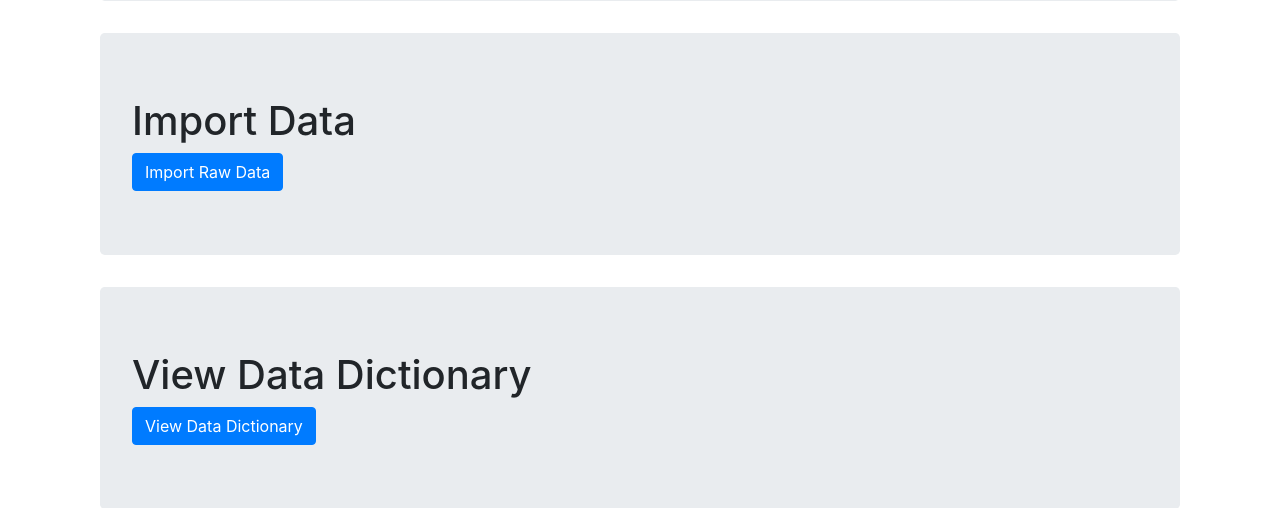
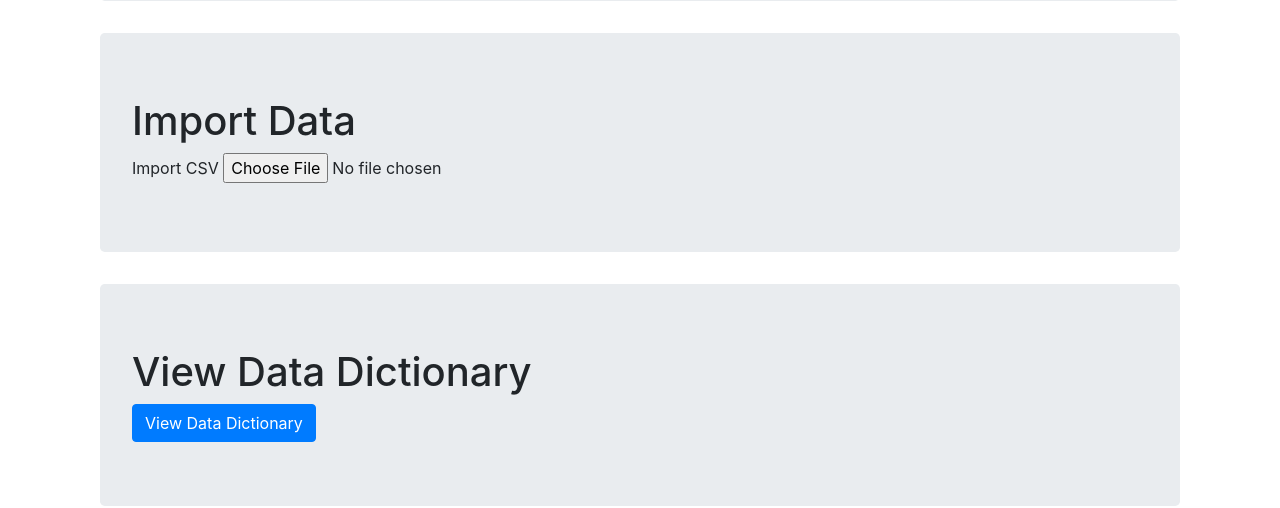
Before and after one commit to jsturtz/CS467_ProjectMidas, a Django app: page /train/ in a window 1280 px wide. Shown: the part 369-877 px from the top of the page. Run offline with Django 3.2, Linux system fonts and the light colour scheme; some libraries are stand-ins or nearby versions.

Commit message:
Added data upload functionality to train.js and train.html

```diff
--- a/Midas/MidasWebsite/static/js/train.js
+++ b/Midas/MidasWebsite/static/js/train.js
@@ -1,8 +1,23 @@
-// Binds page selector when DOM loads
 $(document).ready(function(){
+
+  // controls which page is displayed when user selects dropdown
   $(".dropdown-item.training-type").click(function(e){
     $(".container.training_type").hide();
     $("#" + e.currentTarget.name).show();
     $("#screen_title").text(e.currentTarget.textContent);
   })
+
+  // checks whether input extension is valid
+  $("#raw-data-input").change(function (e) {
+    var fileExtension = ['csv'];
+    if ($.inArray($(this).val().split('.').pop().toLowerCase(), fileExtension) == -1) {
+        alert("Only formats allowed : " + fileExtension.join(', '));
+        $("#raw-data-form")[0].reset();
+    }
+    else {
+      // the e.currentTarget.value will hold path we need
+      // pass this to backend business logic when we get that figured out
+      console.log(e.currentTarget.value);
+    }
+  });
 });
--- a/Midas/MidasWebsite/templates/train.html
+++ b/Midas/MidasWebsite/templates/train.html
@@ -26,8 +26,10 @@
 
   <div class="jumbotron">
     <h1>Import Data</h1>
-      <!-- Add this as separate task -->
-      <button type="button" class="btn btn-primary btn-import"> Import Raw Data </button>
+    <form id="raw-data-form">
+      <label class="control-label"> Import CSV </label>
+      <input id="raw-data-input" type="file" class="filestyle" data-icon="false">
+    </form>
   </div>
 
 	<!-- After import, can view data dictionary  -->
```
